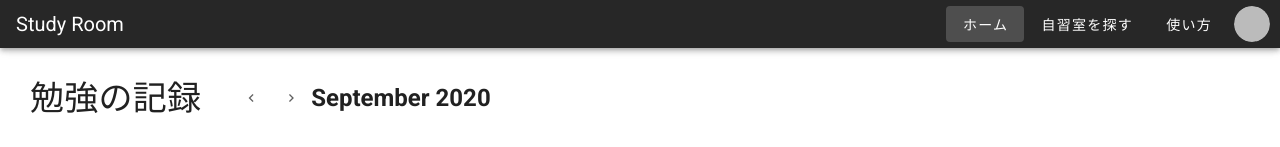
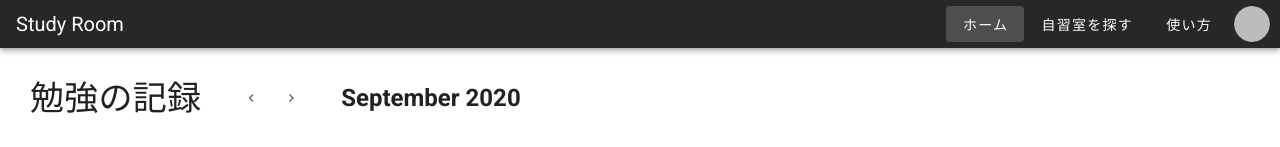
Before and after one commit to Tomoya113/StudyRoom, a Vue app: page /user in a window 1280 px wide. Shown: the top 147 px of the page. Built offline with nearby package versions, Linux system fonts and the light colour scheme; no server answers; the database is empty; sample sign-in values are in the browser's storage.

Commit message:
Update User.vue

```diff
--- a/src/views/User.vue
+++ b/src/views/User.vue
@@ -9,7 +9,7 @@
       <v-btn fab text small color="grey darken-2" @click="next">
         <v-icon small>mdi-chevron-right</v-icon>
       </v-btn>
-      <h2>{{ calendar_title }}</h2>
+      <h2 style="margin-left: 30px;">{{ calendar_title }}</h2>
     </div>
 
     <!-- calendar -->
```
